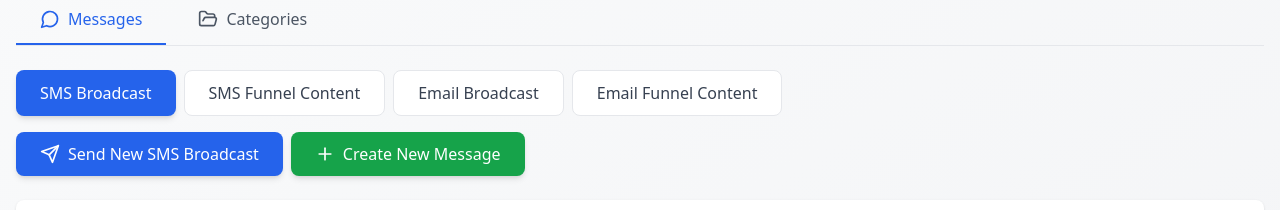
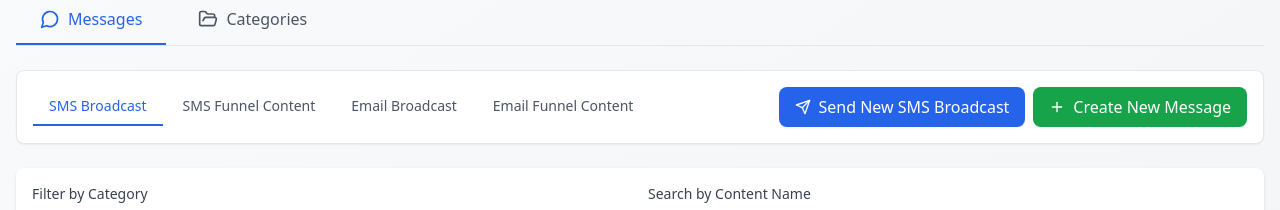
Before and after one commit to Kabba24ai/Text-Message-Mgt, a React (Vite) app: page / in a window 1280 px wide. Shown: the part 137-347 px from the top of the page. Built offline with nearby package versions, Linux system fonts and the light colour scheme; no server answers; the database is empty.

Commit message:
Updated App.tsx

```diff
--- a/src/App.tsx
+++ b/src/App.tsx
@@ -254,18 +254,19 @@ function App() {
 
         {activeTab === 'messages' ? (
           <>
-            <div className="mb-6 flex flex-wrap items-center justify-between gap-4">
-              <div className="flex gap-2 flex-wrap">
+            <div className="mb-6 bg-white rounded-lg shadow-sm border border-gray-200 p-4">
+              <div className="flex flex-wrap items-center justify-between gap-4">
+                <div className="flex gap-1">
                   <button
                     onClick={() => {
                       setActiveFilter('broadcast');
                       setCategoryFilter('all');
                       setContentNameSearch('');
                     }}
-                  className={`px-6 py-2.5 rounded-lg font-medium transition-all ${
+                    className={`px-4 py-2 text-sm font-medium transition-all border-b-2 ${
                       activeFilter === 'broadcast'
-                      ? 'bg-blue-600 text-white shadow-md'
-                      : 'bg-white text-gray-700 hover:bg-gray-50 border border-gray-200'
+                        ? 'border-blue-600 text-blue-600'
+                        : 'border-transparent text-gray-600 hover:text-gray-900 hover:border-gray-300'
                     }`}
                   >
                     SMS Broadcast
@@ -276,10 +277,10 @@ function App() {
                       setCategoryFilter('all');
                       setContentNameSearch('');
                     }}
-                  className={`px-6 py-2.5 rounded-lg font-medium transition-all ${
+                    className={`px-4 py-2 text-sm font-medium transition-all border-b-2 ${
                       activeFilter === 'funnel_content'
-                      ? 'bg-blue-600 text-white shadow-md'
-                      : 'bg-white text-gray-700 hover:bg-gray-50 border border-gray-200'
+                        ? 'border-blue-600 text-blue-600'
+                        : 'border-transparent text-gray-600 hover:text-gray-900 hover:border-gray-300'
                     }`}
                   >
                     SMS Funnel Content
@@ -290,10 +291,10 @@ function App() {
                       setCategoryFilter('all');
                       setContentNameSearch('');
                     }}
-                  className={`px-6 py-2.5 rounded-lg font-medium transition-all ${
+                    className={`px-4 py-2 text-sm font-medium transition-all border-b-2 ${
                       activeFilter === 'email_broadcast'
-                      ? 'bg-blue-600 text-white shadow-md'
-                      : 'bg-white text-gray-700 hover:bg-gray-50 border border-gray-200'
+                        ? 'border-blue-600 text-blue-600'
+                        : 'border-transparent text-gray-600 hover:text-gray-900 hover:border-gray-300'
                     }`}
                   >
                     Email Broadcast
@@ -304,10 +305,10 @@ function App() {
                       setCategoryFilter('all');
                       setContentNameSearch('');
                     }}
-                  className={`px-6 py-2.5 rounded-lg font-medium transition-all ${
+                    className={`px-4 py-2 text-sm font-medium transition-all border-b-2 ${
                       activeFilter === 'email_funnel_content'
-                      ? 'bg-blue-600 text-white shadow-md'
-                      : 'bg-white text-gray-700 hover:bg-gray-50 border border-gray-200'
+                        ? 'border-blue-600 text-blue-600'
+                        : 'border-transparent text-gray-600 hover:text-gray-900 hover:border-gray-300'
                     }`}
                   >
                     Email Funnel Content
@@ -318,28 +319,29 @@ function App() {
                   {(activeFilter === 'broadcast' || activeFilter === 'funnel_content') && (
                     <button
                       onClick={() => setIsBroadcastModalOpen(true)}
-                    className="flex items-center gap-2 px-6 py-2.5 bg-blue-600 text-white rounded-lg hover:bg-blue-700 transition-colors font-medium shadow-md"
+                      className="flex items-center gap-2 px-4 py-2 bg-blue-600 text-white rounded-lg hover:bg-blue-700 transition-colors font-medium shadow-sm"
                     >
-                    <Send className="w-5 h-5" />
+                      <Send className="w-4 h-4" />
                       Send New SMS Broadcast
                     </button>
                   )}
                   {(activeFilter === 'email_broadcast' || activeFilter === 'email_funnel_content') && (
                     <button
                       onClick={() => setIsBroadcastModalOpen(true)}
-                    className="flex items-center gap-2 px-6 py-2.5 bg-blue-600 text-white rounded-lg hover:bg-blue-700 transition-colors font-medium shadow-md"
+                      className="flex items-center gap-2 px-4 py-2 bg-blue-600 text-white rounded-lg hover:bg-blue-700 transition-colors font-medium shadow-sm"
                     >
-                    <Send className="w-5 h-5" />
+                      <Send className="w-4 h-4" />
                       Send New Email Broadcast
                     </button>
                   )}
                   <button
                     onClick={handleCreateNew}
-                  className="flex items-center gap-2 px-6 py-2.5 bg-green-600 text-white rounded-lg hover:bg-green-700 transition-colors font-medium shadow-md"
+                    className="flex items-center gap-2 px-4 py-2 bg-green-600 text-white rounded-lg hover:bg-green-700 transition-colors font-medium shadow-sm"
                   >
-                  <Plus className="w-5 h-5" />
+                    <Plus className="w-4 h-4" />
                     Create New Message
                   </button>
+                </div>
               </div>
             </div>
 
```
Lines whose indentation alone changed are shown as unchanged.
